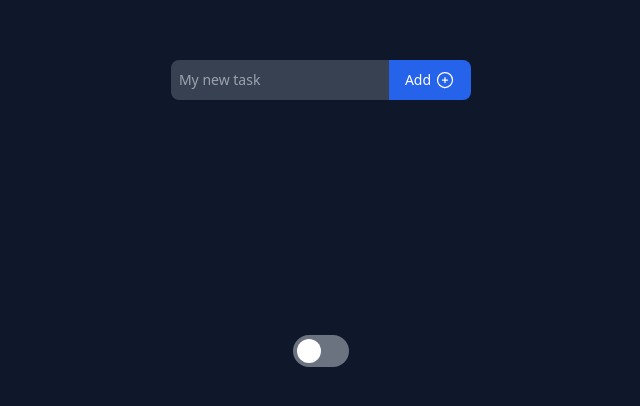
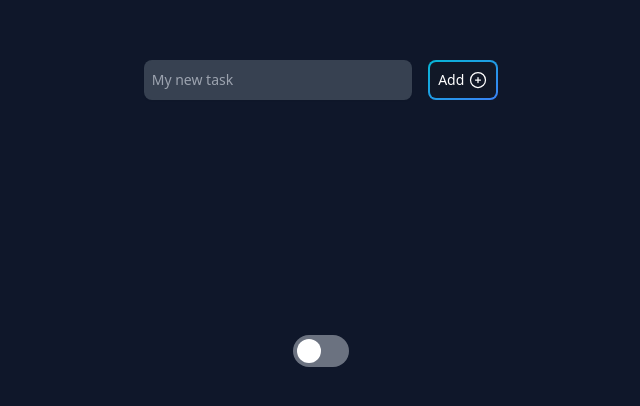
Before and after one commit to egemen-dev/react_todo_app, a React (Create React App) app: page / in a window 1280 px wide. Shown: the part 316-722 px from the top of the page, without its empty margins (319-959 px from the left). Built offline with nearby package versions, Linux system fonts and the light colour scheme.

Commit message:
Change button colors and add task id

```diff
--- a/src/components/Button.js
+++ b/src/components/Button.js
@@ -1,25 +1,28 @@
 export default function Button({ color, label, dataKey, onClick, icon }) {
   function renderColor(color) {
     switch (color) {
-      case "red":
-        return "text-white bg-red-700 hover:bg-red-800 focus:outline-none focus:ring-4 focus:ring-red-300 font-medium rounded-md text-sm px-4 py-2 text-center dark:bg-red-600 dark:hover:bg-red-700 dark:focus:ring-red-600";
-      case "green":
-        return "text-white bg-green-700 hover:bg-green-800 focus:outline-none focus:ring-4 focus:ring-green-300 font-medium rounded-md text-sm px-4 py-2 text-center dark:bg-green-600 dark:hover:bg-green-700 dark:focus:ring-green-600";
-      case "amber":
-        return "text-dark bg-amber-400 hover:bg-amber-800 focus:outline-none focus:ring-4 focus:ring-amber-300 font-medium rounded-md text-sm px-3 py-1.5 text-center dark:bg-amber-300 dark:hover:bg-amber-500 dark:focus:ring-amber-600";
-      case "light-red":
-        return "text-white bg-red-400 hover:bg-red-500 focus:outline-none focus:ring-4 focus:ring-red-300 font-medium rounded-md text-sm px-3 py-1.5 text-center dark:bg-red-500 dark:hover:bg-red-600 dark:focus:ring-red-600";
-      default:
-        return "text-white bg-blue-700 hover:bg-blue-800 focus:outline-none focus:ring-4 focus:ring-blue-300 font-medium rounded-tr-lg rounded-br-lg text-sm px-4 py-2.5 text-center dark:bg-blue-600 dark:hover:bg-blue-700 dark:focus:ring-blue-600";
+      case "ocean":
+        return "relative inline-flex items-center justify-center p-0.5 overflow-hidden text-sm font-medium text-gray-900 rounded-lg group bg-gradient-to-br from-cyan-500 to-blue-500 group-hover:from-cyan-500 group-hover:to-blue-500 hover:text-white dark:text-white ";
+      case "lime":
+        return "relative inline-flex items-center justify-center p-0.5 overflow-hidden text-sm font-medium text-gray-900 rounded-lg group bg-gradient-to-br from-teal-300 to-lime-300 group-hover:from-teal-300 group-hover:to-lime-300 dark:text-white dark:hover:text-gray-900 ";
+      case "sunset":
+        return "relative inline-flex items-center justify-center p-0.5 overflow-hidden text-sm font-medium text-gray-900 rounded-lg group bg-gradient-to-br from-pink-500 to-orange-400 group-hover:from-pink-500 group-hover:to-orange-400 hover:text-white dark:text-white ";
+      case "yellow":
+        return "relative inline-flex items-center justify-center p-0.5 overflow-hidden text-sm font-medium text-gray-900 rounded-lg group bg-gradient-to-br from-red-200 via-red-300 to-yellow-200 group-hover:from-red-200 group-hover:via-red-300 group-hover:to-yellow-200 dark:text-white dark:hover:text-gray-900 ";
     }
   }
 
   return (
     <button className={renderColor(color)} data-key={dataKey} onClick={onClick}>
-      <div className="flex flex-row gap-1">
-        {label}
-        {icon}
-      </div>
+      <span
+        data-key={dataKey}
+        className="relative px-2 py-2 transition-all ease-in duration-75 bg-white dark:bg-gray-900 rounded-md group-hover:bg-opacity-0"
+      >
+        <div className="flex flex-row gap-1">
+          {label}
+          {icon}
+        </div>
+      </span>
     </button>
   );
 }
--- a/src/components/Checkbox.js
+++ b/src/components/Checkbox.js
@@ -1,8 +1,8 @@
 export default function Checkbox({ dataKey, value, onChange }) {
   return (
-    <div class="relative col-span-1">
+    <div className="relative col-span-1">
       <input
-        class="h-6 w-6 cursor-pointer accent-green-600"
+        className="h-6 w-6 cursor-pointer accent-green-600"
         type="checkbox"
         data-key={dataKey}
         checked={value}
--- a/src/components/Icon.js
+++ b/src/components/Icon.js
@@ -1,4 +1,4 @@
-export default function Icon({ size, name }) {
+export default function Icon({ size, name, dataKey }) {
   function renderSize(size) {
     switch (size) {
       case "sm":
@@ -31,8 +31,14 @@ export default function Icon({ size, name }) {
       strokeWidth={1.5}
       stroke="currentColor"
       className={renderSize(size)}
+      data-key={dataKey}
     >
-      <path strokeLinecap="round" strokeLinejoin="round" d={renderIcon(name)} />
+      <path
+        strokeLinecap="round"
+        strokeLinejoin="round"
+        d={renderIcon(name)}
+        data-key={dataKey}
+      />
     </svg>
   );
 }
--- a/src/components/Input.js
+++ b/src/components/Input.js
@@ -1,15 +1,13 @@
-export default function Input({ id, button }) {
+export default function Input({ id }) {
   return (
-    <div class="relative flex">
+    <div className="relative flex w-4/6 h-10">
       <input
         type="input"
         placeholder="My new task"
-        class="w-full rounded-tl-lg rounded-bl-lg border-gray-200 py-2.5 px-2  shadow-sm sm:text-sm focus:outline-none dark:bg-gray-700 dark:border-gray-600 dark:focus:ring-gray-900 dark:text-gray-100"
-        autocomplete="off"
+        className="w-full rounded-lg h-full px-2 mr-4 shadow-sm sm:text-sm focus:outline-none bg-gray-200 dark:bg-gray-700 dark:text-gray-100"
+        autoComplete="off"
         id={id}
       />
-
-      {button}
     </div>
   );
 }
```
